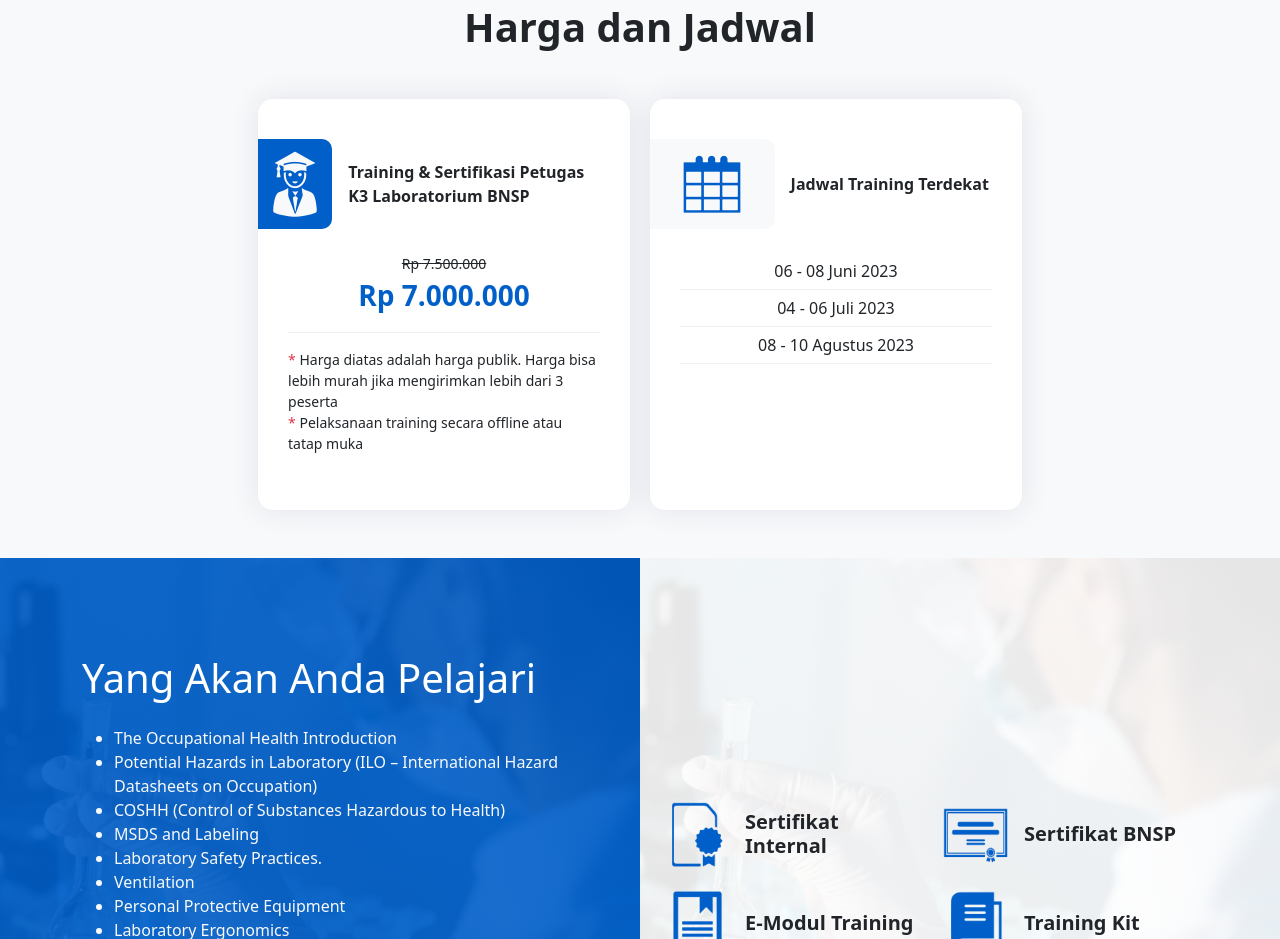
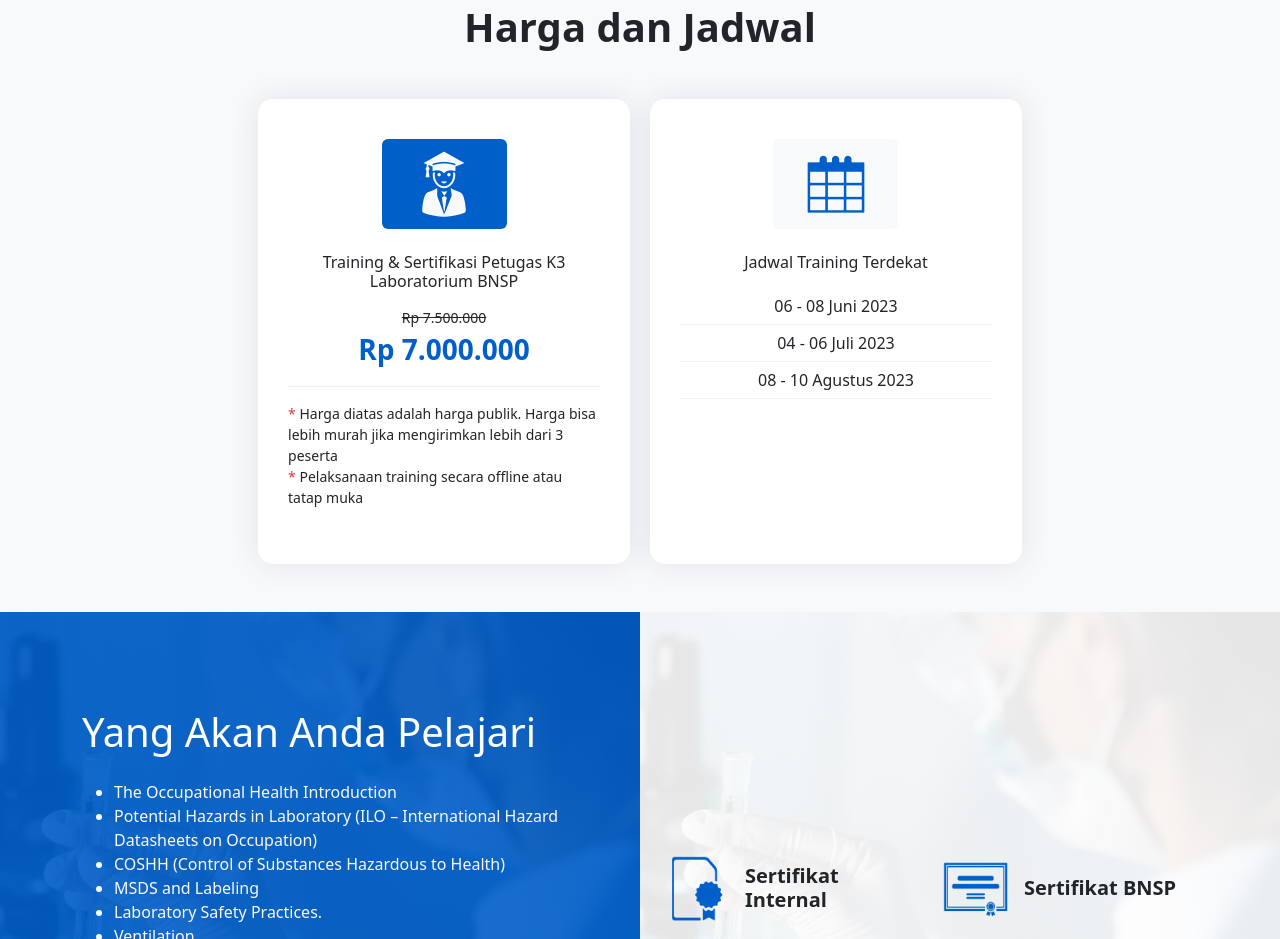
Before and after one commit to fitrife/k3-lab, a plain HTML site: page index.html in a window 1280 px wide. Shown: the part 1590-2529 px from the top of the page. Drawn offline with nearby package versions, Linux system fonts and the light colour scheme.

Commit message:
15th commit

```diff
--- a/index.html
+++ b/index.html
@@ -265,16 +265,20 @@
           <div class="col-lg-12">
             <div class="feature-block d-lg-flex justify-content-center">
               <div class="feature-item mb-5 mb-lg-0">
-                <div class="d-flex align-items-center ms-n5 mb-4">
-                  <div class="feature-icon bg-primary me-3">
+                <div
+                  class="d-flex justify-content-center align-items-center mb-4"
+                >
+                  <div class="feature-icon bg-primary rounded">
                     <i class="icofont-graduate-alt text-light"></i>
                     <!-- <i class="icofont-hat-alt text-light"></i> -->
+                    <!-- <span class="fw-bold text-center">
+                  Training & Sertifikasi Petugas K3 Laboratorium BNSP
+                </span> -->
                   </div>
-                  <span class="fw-bold">
-                    Training & Sertifikasi Petugas K3 Laboratorium BNSP
-                  </span>
                 </div>
-                <!-- <h4 class="mb-3 text-center">Offline Training</h4> -->
+                <h6 class="mb-3 text-center">
+                  Training & Sertifikasi Petugas K3 Laboratorium BNSP
+                </h6>
                 <!-- <div class="price d-flex justify-content-center">
                   <span class="price-round p-3 m-auto mb-4">Rp 7.000.000</span>
                 </div> -->
@@ -296,13 +300,15 @@
               </div>
 
               <div class="feature-item mb-5 mb-lg-0">
-                <div class="d-flex align-items-center ms-n5 mb-4">
-                  <div class="feature-icon bg-light me-3">
+                <div
+                  class="d-flex justify-content-center align-items-center mb-4"
+                >
+                  <div class="feature-icon bg-light rounded">
                     <i class="icofont-calendar text-primary"></i>
                   </div>
-                  <span class="fw-bold"> Jadwal Training Terdekat </span>
+                  <!-- <span class="fw-bold"> Jadwal Training Terdekat </span> -->
                 </div>
-                <!-- <h4 class="mb-3 text-center">Fix Running</h4> -->
+                <h6 class="mb-3 text-center">Jadwal Training Terdekat</h6>
                 <ul class="w-hours list-unstyled">
                   <li class="d-flex justify-content-center">
                     <span>06 - 08 Juni 2023</span>
```
